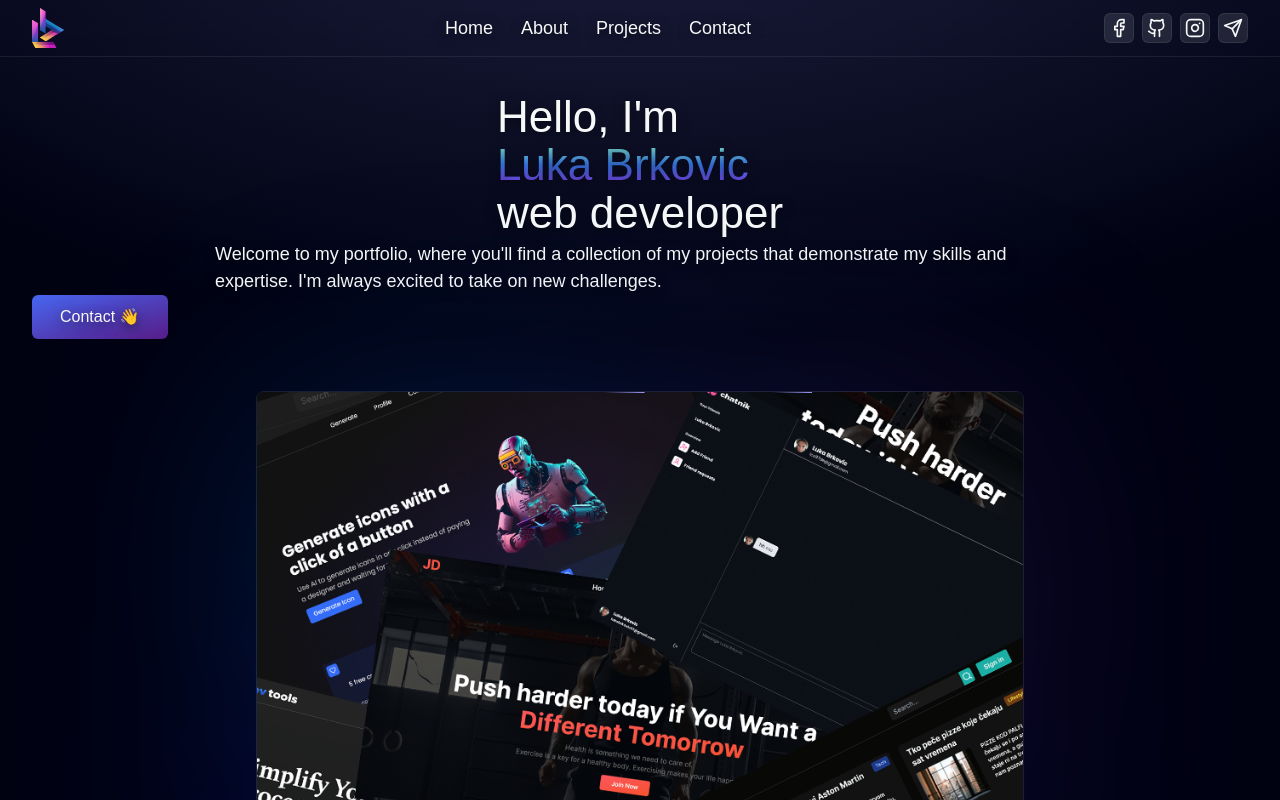
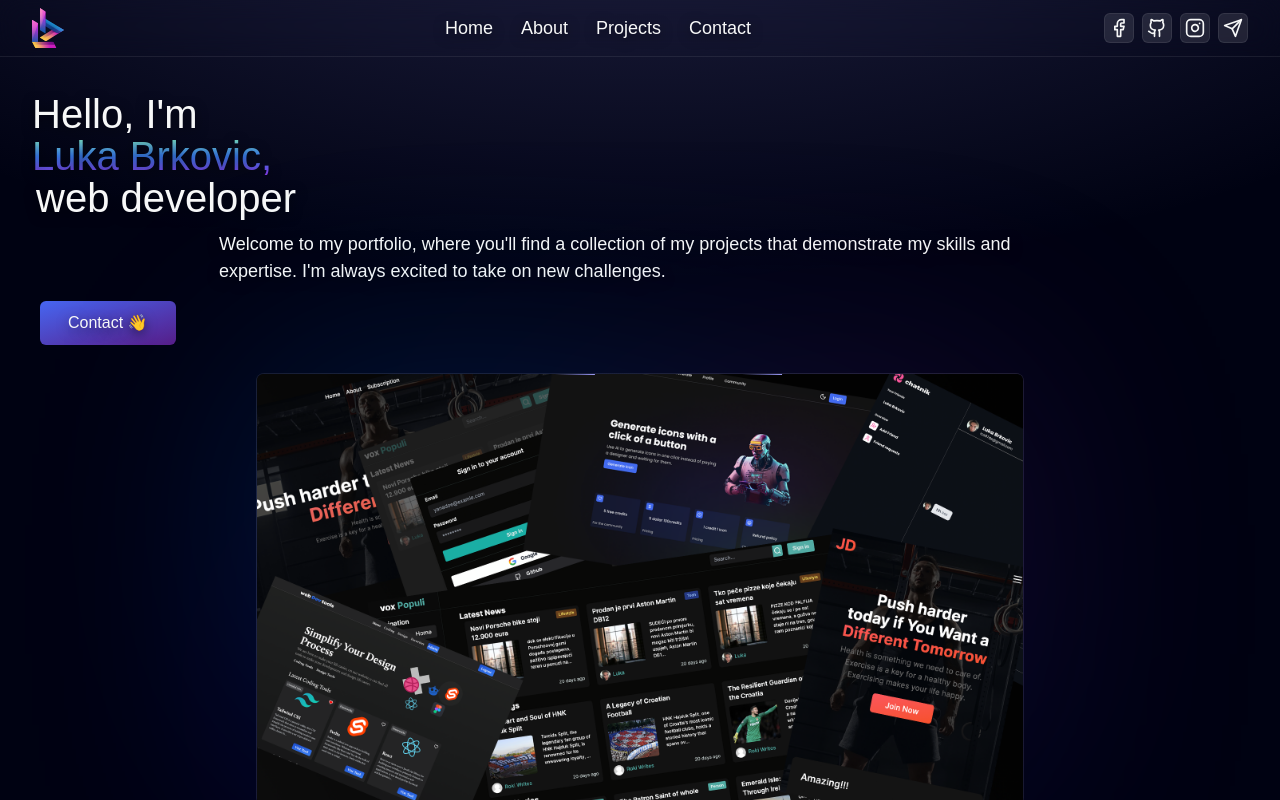
Before and after one commit to lucabrx/portfolio, a Next.js app: page / in a window 1280 px wide. Shown: the top 800 px of the page. Built offline with nearby package versions, Linux system fonts and the light colour scheme; a web font is replaced by a local one.

Commit message:
apple/androdi view

```diff
--- a/src/app/page.tsx
+++ b/src/app/page.tsx
@@ -10,22 +10,22 @@ export default function Home() {
   return (
     <div className='w-full overflow-hidden '>
     <Container>
-       <Hero className='w-full md:mt-4 flex flex-col justify-center items-center '>
+       <Hero className='w-full flex flex-col justify-center items-center mt-4'>
 
-          <HeroTitle className=' mb-1 animate-fade-in opacity-0 translate-y-[-100px]'> Hello, I&apos;m <br className=''/> <span className='text-transparent bg-clip-text bg-title-gradient '>Luka Brkovic</span>  <br/>
+          <HeroTitle className=' mb-1 animate-fade-in opacity-0 translate-y-[-100px]'> Hello, I&apos;m <br className=''/> <span className='text-transparent bg-clip-text bg-title-gradient '>Luka Brkovic,</span>  <br/>
           <span className='hidden '>a self tought web developer</span>
-          <span className=''>web developer</span>
+          <span className='ml-1'>web developer</span>
           </HeroTitle>
 
-          <HeroSubtitle className='animate-fade-in max-w-[850px] [--animation-delay:400ms] opacity-0 translate-y-[-100px] '>Welcome to  my portfolio, where you&apos;ll find a collection of my  projects that demonstrate my skills and expertise. {"  "}<span className='hidden md:inline-block'>
+          <HeroSubtitle className='animate-fade-in max-w-[850px] [--animation-delay:400ms] opacity-0 translate-y-[-100px] ml-2 mt-2'>Welcome to  my portfolio, where you&apos;ll find a collection of my  projects that demonstrate my skills and expertise. {"  "}<span className='hidden md:inline-block'>
           I&apos;m always excited to take on new challenges.
           </span>
           </HeroSubtitle>
 
-         <div className='animate-fade-in [--animation-delay:800ms] opacity-0 translate-y-[-100px] self-start '>
+         <div className='animate-fade-in [--animation-delay:800ms] opacity-0 translate-y-[-100px] mt-4 self-start ml-2'>
           <Link className={cn(buttonClasses({size: "lg"}), "flex gap-4 ")}   href="/">Contact  👋</Link>
           </div>
-        <div className='animate-fade-in [--animation-delay:1200ms] opacity-0 translate-y-[-100px] md:mt-12'>
+        <div className='animate-fade-in [--animation-delay:1200ms] opacity-0 translate-y-[-100px] mt-6'>
           <HomeImage />
         </div>
         </Hero>
--- a/src/components/Hero.tsx
+++ b/src/components/Hero.tsx
@@ -9,11 +9,11 @@ interface HeroElementProps extends HTMLAttributes<HTMLTitleElement> {
 }
 
 export const HeroTitle: FC<HeroElementProps> = ({children,className}) => {
-  return <h1 className={cn(className, 'text-[44px] leading-[48px]')}>{children}</h1>
+  return <h1 className={cn(className, 'text-5xl leading-[42px] text-left w-full')}>{children}</h1>
 }
 
 export const HeroSubtitle: FC<HeroElementProps> = ({children,className}) => {
-  return <p className={cn(className, "text-lg ")}>{children}</p>
+  return <p className={cn(className, "text-lg w-full text-left ")}>{children}</p>
 }
 
 export const Hero: FC<HeroProps> = ({children,className, ...props}) => {
--- a/src/components/HomeImage.tsx
+++ b/src/components/HomeImage.tsx
@@ -94,9 +94,10 @@ before:absolute before:top-0 before:left-0 before:h-full before:w-full before:bg
 </svg>
 
 {/* @ts-ignore */}
-<img className={`relative rounded-md z-10  transition-opacity delay-[650ms] opacity-100" `}
+<img className={`relative rounded-md z-10  transition-opacity delay-[650ms] opacity-100 md:hidden `}
 src="/hero2.png" alt='hero image' />
-
+<img className={`relative rounded-md z-10  transition-opacity delay-[650ms] opacity-100 hidden md:block `}
+src="/hero.png" alt='hero image' />
 </div>
 </div>
 )
```
